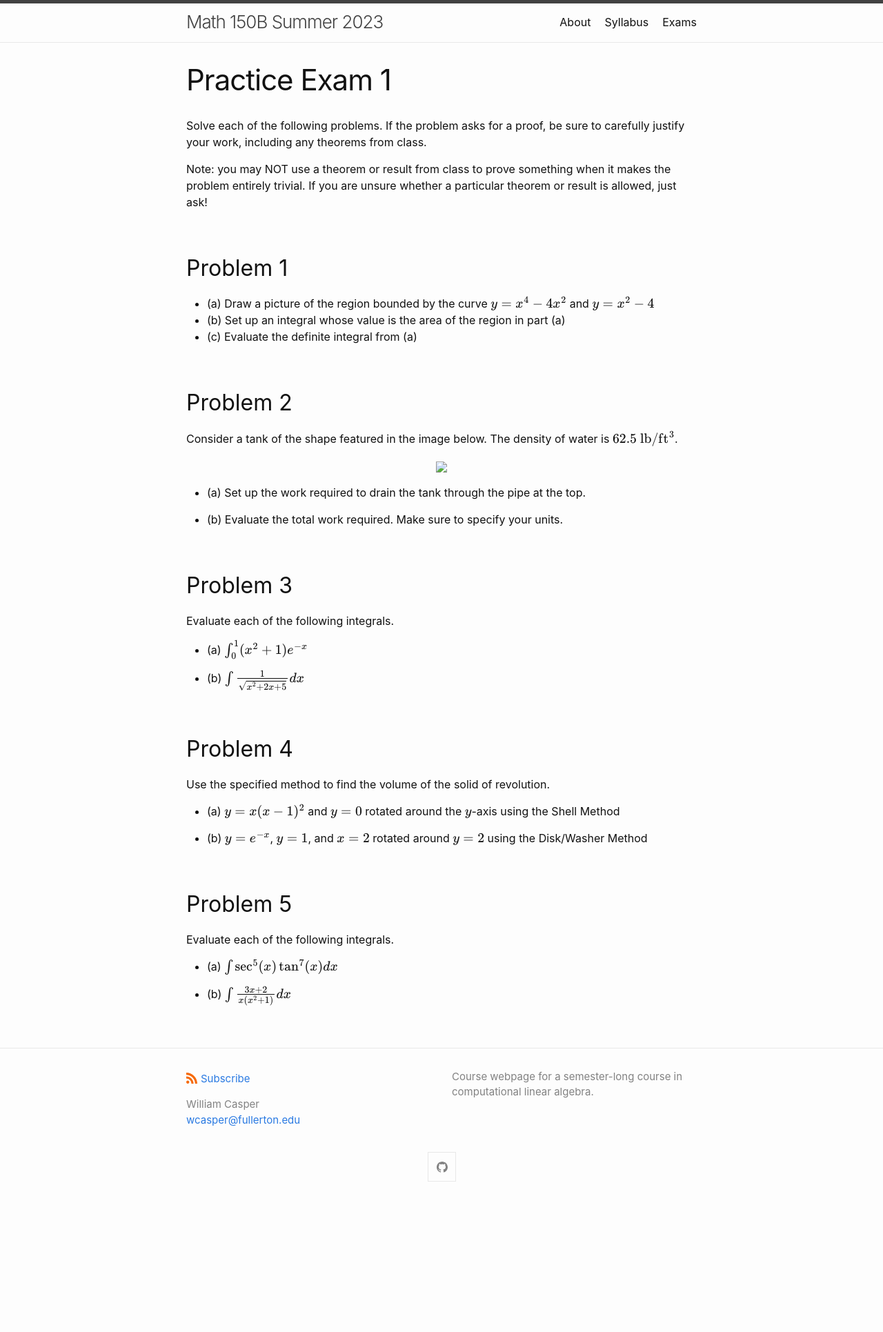
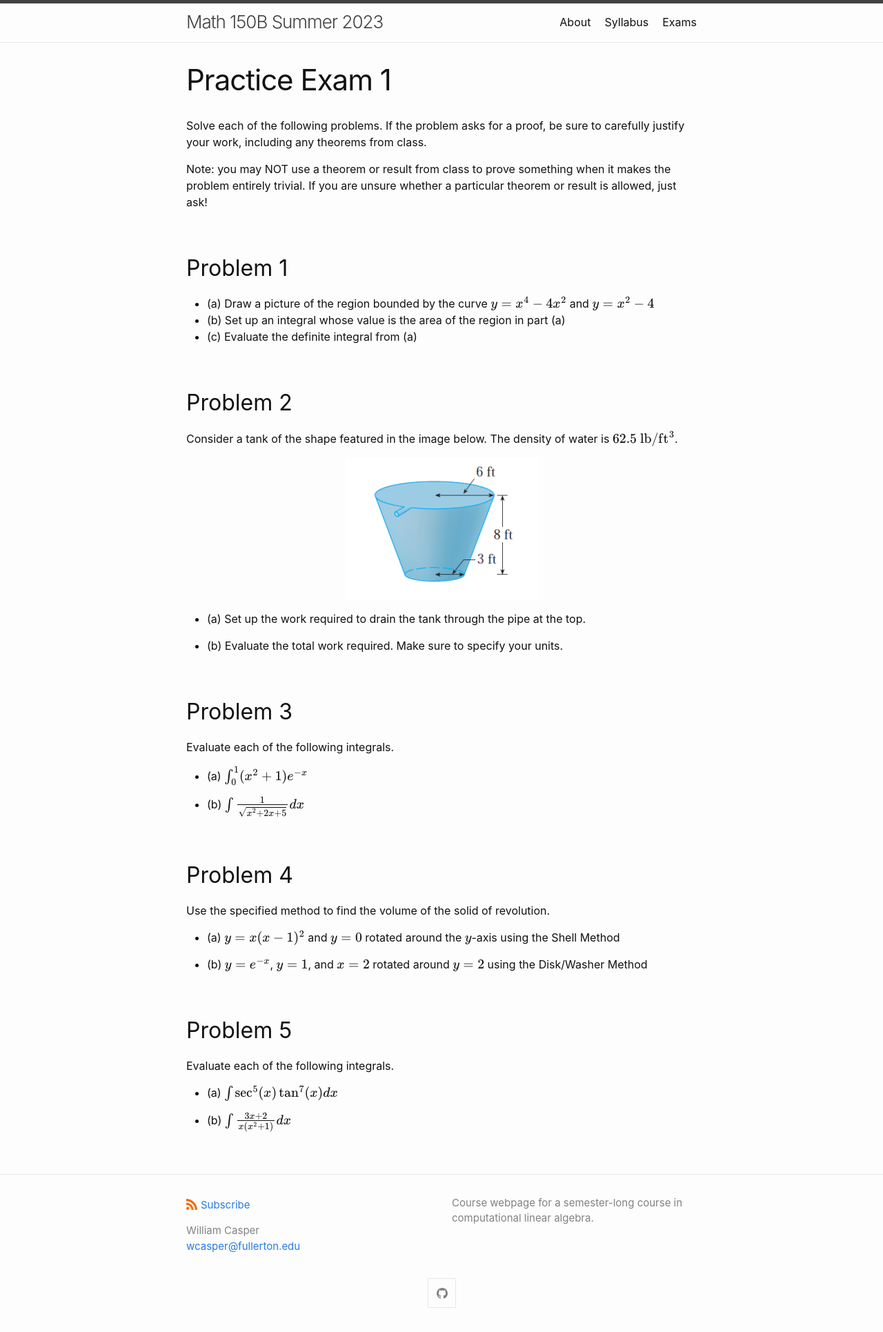
Before and after one commit to wcasper/math150Bsummer2023, a Jekyll site: the page built from _exams/exam1/practice-exam1.md, in a window 1280 px wide. Shown: the whole page at 69% size. Built offline with Jekyll 4.4.1, drawn with Linux system fonts in a browser that asks for light colours; before the commit the page ends 1748 px from its top, so only the background shows below that.

Commit message:
fixed link

```diff
--- a/_exams/exam1/practice-exam1.md
+++ b/_exams/exam1/practice-exam1.md
@@ -20,7 +20,7 @@ Note: you may NOT use a theorem or result from class to prove something when it
 Consider a tank of the shape featured in the image below.
 The density of water is $$62.5\ \text{lb}/\text{ft}^3$$.
 
-<p align="center"><img src="tank.png"/></p>
+<p align="center"><img src="exam1/tank.png"/></p>
 
 * (a) Set up the work required to drain the tank through the pipe at the top.
 
```
